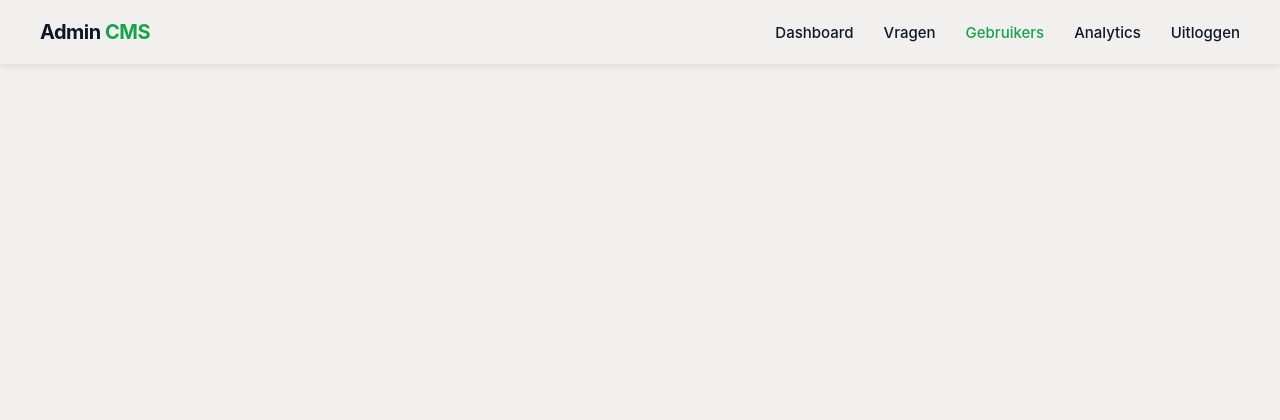
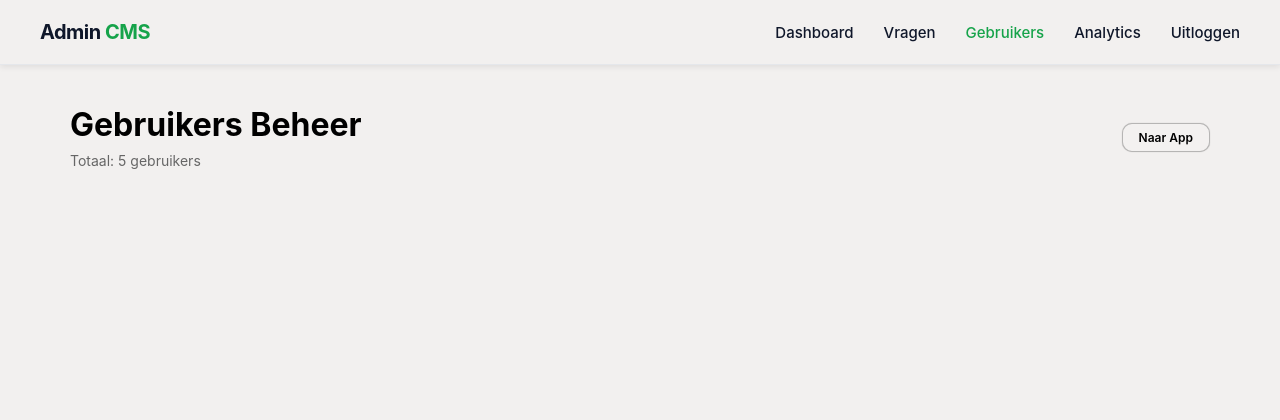
Before and after one commit to roc-ica/l10-pro-1-gezondheidsmeter-cornelis, a PHP site: page /admin/pages/gebruikers.php in a window 1280 px wide. Shown: the top 420 px of the page. Run offline with PHP 8.4, Linux system fonts and the light colour scheme; the visitor is signed in with stand-in values (Sample User, id 1); tables that the repository leaves empty hold one stand-in row (values such as "Sample post").

Commit message:
feat: Enhance user management dashboard layout with header and user count

```diff
--- a/admin/pages/gebruikers.php
+++ b/admin/pages/gebruikers.php
@@ -31,8 +31,15 @@ $username = $_SESSION['username'] ?? 'Admin';
     <?php include __DIR__ . '/../../components/navbar-admin.php'; ?>
 
     <div class="dashboard-container">
-
-
+        <div class="dashboard-header">
+            <div class="dashboard-header-left">
+                <h1>Gebruikers Beheer</h1>
+                <p>Totaal: 5 gebruikers</p>
+            </div>
+            <div class="dashboard-header-right">
+                <a href="../pages/home.php" class="btn-naar-app">Naar App</a>
+            </div>
+        </div>
     </div>
 
     <?php include __DIR__ . '/../../components/footer.php'; ?>
```
